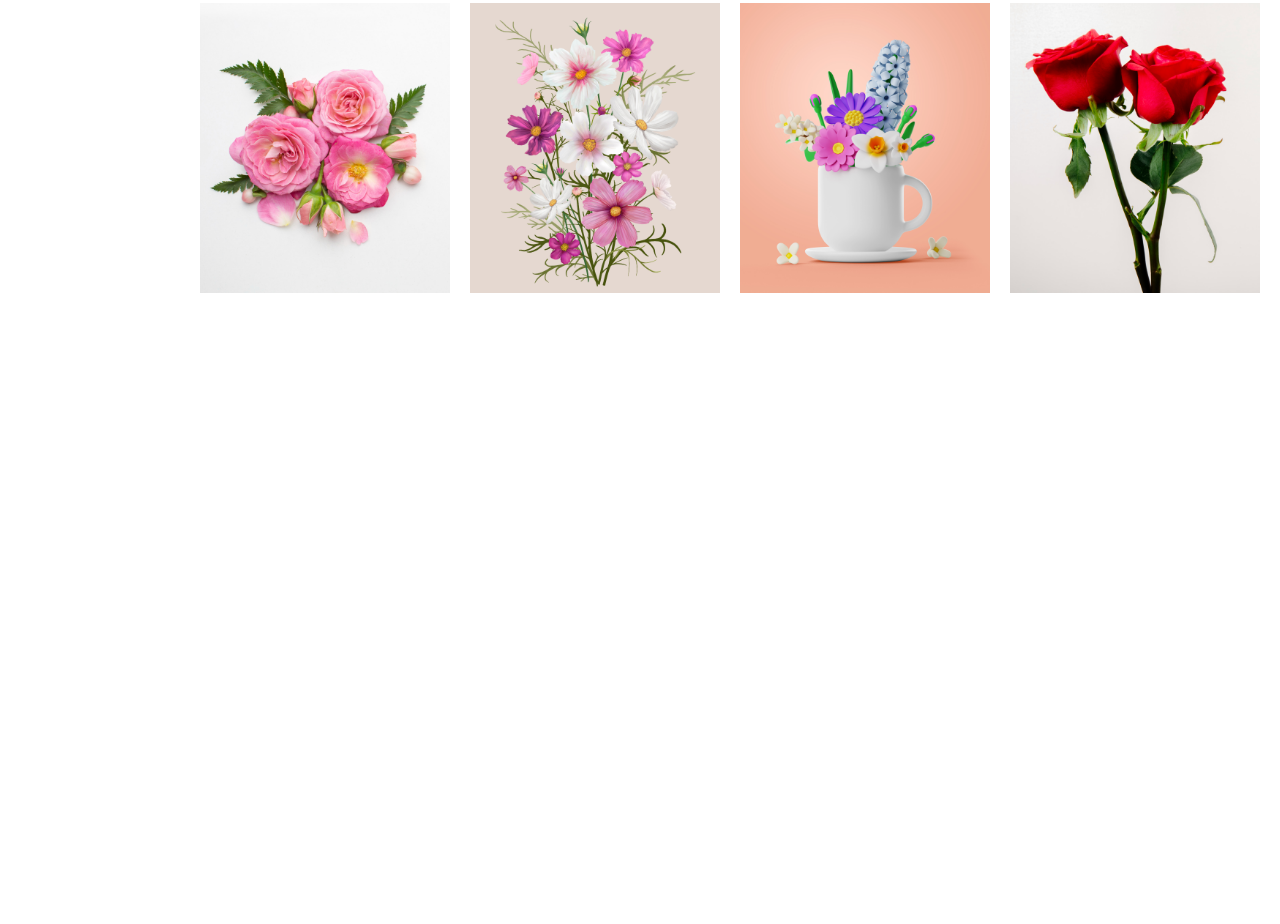
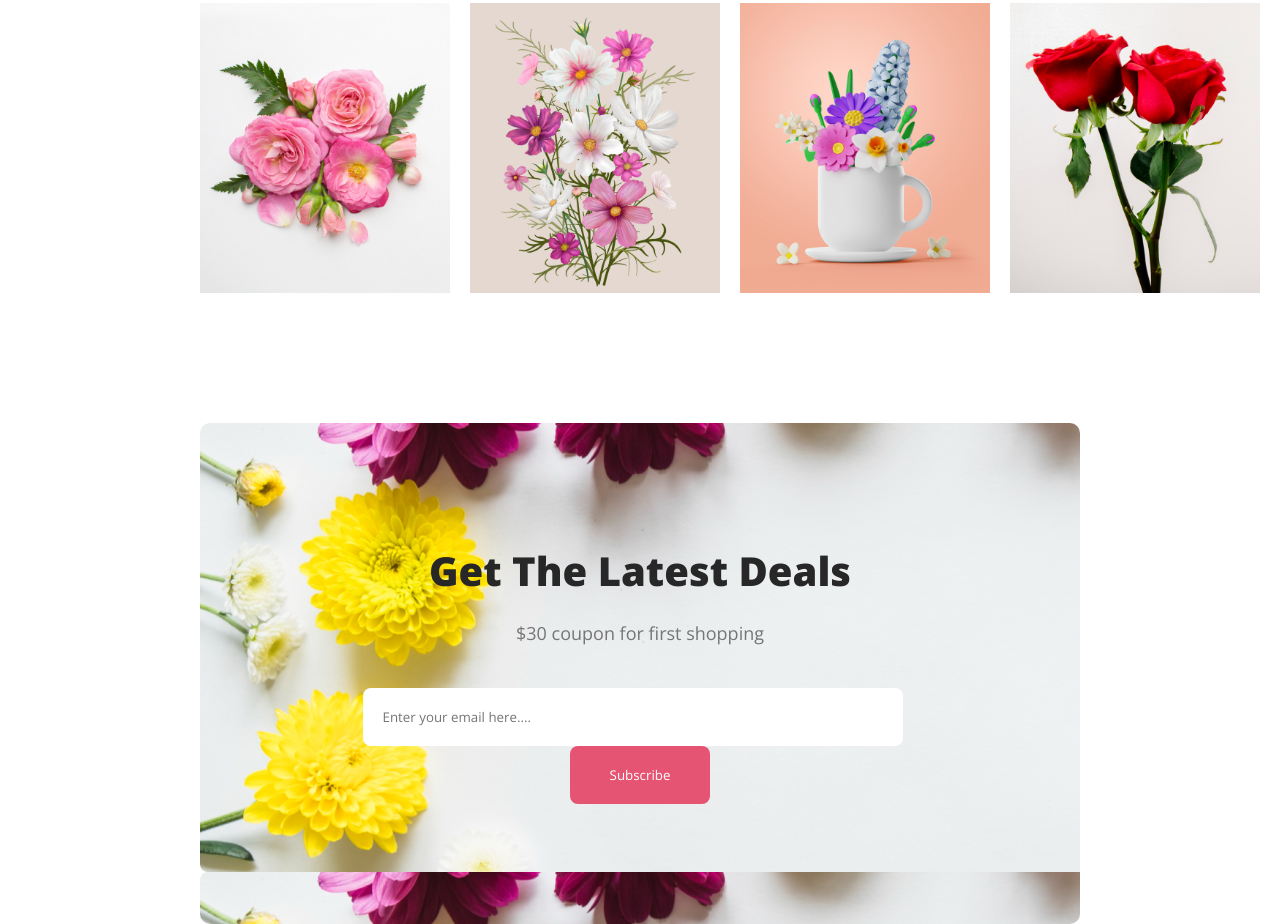
Before and after one commit to monjurBakthMazumder/Assignment-1, a plain HTML site: page index.html in a window 1280 px wide. Shown: the part 3172-4096 px from the top of the page. Before the commit the page ends 3595 px from the top, so only its background shows below. Drawn offline with nearby package versions, Linux system fonts and the light colour scheme.

Commit message:
add Get The Latest Deals

```diff
--- a/index.html
+++ b/index.html
@@ -85,6 +85,14 @@
             </div>
         </section>
         <!-- Instagram section end -->
+        <!-- Get The Latest Deals start  -->
+        <section class="get">
+            <h1 class="get-title">Get The Latest Deals</h1>
+            <p class="get-description">$30 coupon for first shopping</p>
+            <input type="text" placeholder="Enter your email here....">
+            <button class="btn">Subscribe</button>
+        </section>
+        <!-- Get The Latest Deals end  -->
     </main>
     <footer>
 
--- a/styles/style.css
+++ b/styles/style.css
@@ -172,3 +172,32 @@ padding: 25px 50px;
     width: 250px;
 }
 /* Instagram section style  end */
+/* Get The Latest Deals style start */
+.get{
+    margin: 0px 200px;
+    padding: 120px;
+    text-align: center;
+    background-image: url('../image/Rectangle\ 9.png');
+    border-radius: 10px;
+}
+.get-title{
+    color: #272727;
+    font-size: 40px;
+    font-weight: 800;
+}
+.get-description{
+    color: rgba(39, 39, 39, 0.60);
+    font-size: 18px;
+    font-weight: 400;
+    line-height: 30px;
+    padding: 20px 0px 40px;
+}
+input{
+    border-radius: 8px;
+    background: #FFF;
+    padding: 20px;
+    border: none;
+    width: 500px;
+    margin-right: 15px;
+}
+/* Get The Latest Deals style end */
```
